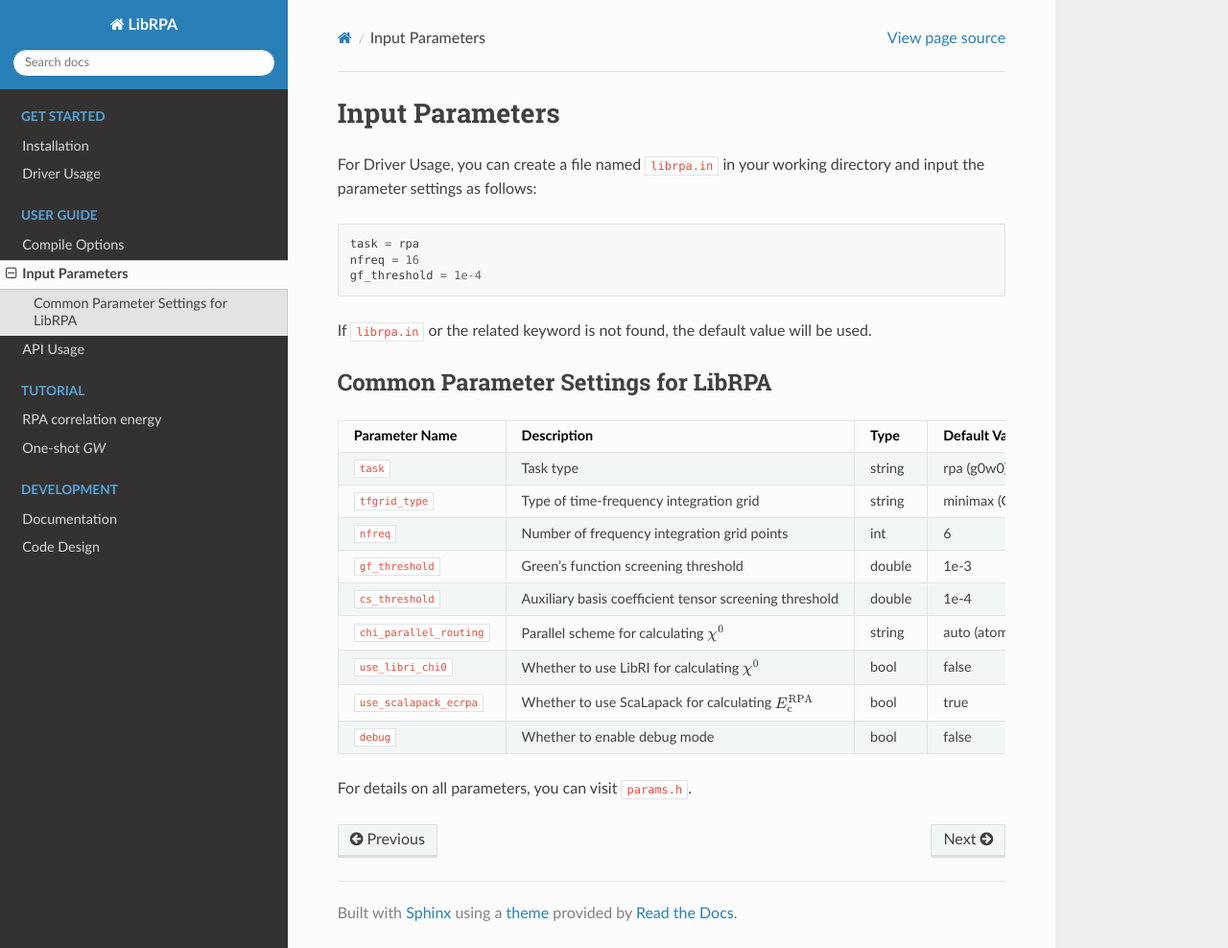
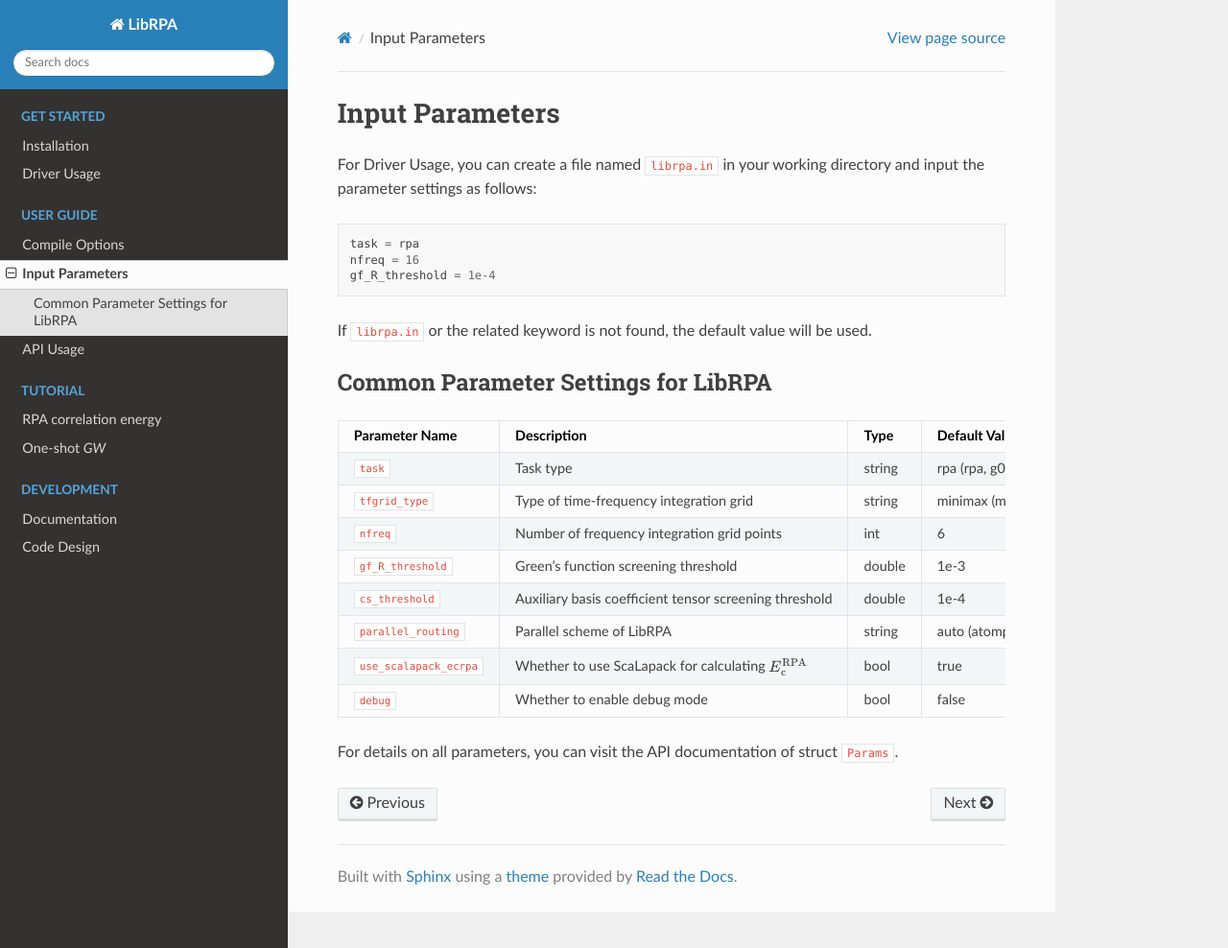
Before and after one commit to Srlive1201/LibRPA, a Sphinx documentation site: the page built from docs/user_guide/input_parameters.md, in a window 1280 px wide and 988 px high. Shown: the whole window at 96% size. Built offline with Sphinx 7.4.7 and the Read the Docs theme 2.0.0, drawn with Linux system fonts in a browser that asks for light colours; pages that are not in the unit, such as notebooks, are missing from menus; cross-references to code outside the pages are shown as plain code.

Commit message:
doc: update input parameters

````diff
--- a/docs/conf.py
+++ b/docs/conf.py
@@ -57,12 +57,16 @@ extensions = [
 doxygen_build_dir = "doxygen/librpa"
 doxylink = {
     "librpa": (f"{doxygen_build_dir}/html/tagfile.xml", f"{doxygen_build_dir}/html"),
-    "params": (f"{doxygen_build_dir}/html/tagfile.xml", f"{doxygen_build_dir}/html"),
 }
 
 # -- Options for MyST output -------------------------------------------------
 # myst_heading_anchors = 3
 myst_heading_anchors = True
+# Making Sphinx Support Markdown Math Formulas
+myst_enable_extensions = [
+    "dollarmath",  # Enable $ symbol for inline math
+    "amsmath",     # Enable $$ symbol for display math
+]
 
 # -- Options for todo extension -------------------------------------------------
 # todo_include_todos = True
@@ -81,13 +85,6 @@ html_title = "LibRPA Documentation"
 # so a file named "default.css" will overwrite the builtin "default.css".
 html_static_path = ['_static']
 
-
-# Making Sphinx Support Markdown Math Formulas
-myst_enable_extensions = [
-    "dollarmath",  # Enable $ symbol for inline math
-    "amsmath",     # Enable $$ symbol for display math
-]
-
 # Configure MathJax
 mathjax3_config = {
     'tex': {
--- a/docs/user_guide/input_parameters.md
+++ b/docs/user_guide/input_parameters.md
@@ -1,29 +1,25 @@
 # Input Parameters
-
-
 
 For Driver Usage, you can create a file named `librpa.in` in your working directory and input the parameter settings as follows:
 
 ```
 task = rpa
 nfreq = 16
-gf_threshold = 1e-4
+gf_R_threshold = 1e-4
 ```
 If `librpa.in` or the related keyword is not found, the default value will be used.
 
 ## Common Parameter Settings for LibRPA
 
-| Parameter Name       | Description                                               | Type   | Default Value (Options)         |
-|----------------------|-----------------------------------------------------------|--------|---------------------------------|
-| `task`               | Task type                                                 | string | rpa (g0w0)                      |
-| `tfgrid_type`        | Type of time-frequency integration grid                   | string | minimax (GL, etc.)   |
-| `nfreq`              | Number of frequency integration grid points               | int    | 6                              |
-| `gf_threshold`       | Green's function screening threshold                      | double | 1e-3                            |
-| `cs_threshold`       | Auxiliary basis coefficient tensor screening threshold    | double | 1e-4                            |
-| `chi_parallel_routing` | Parallel scheme for calculating $\chi^0$                 | string | auto (atompair, rtau, libri)     |
-| `use_libri_chi0`     | Whether to use LibRI for calculating $\chi^0$             | bool   | false                           |
-| `use_scalapack_ecrpa`| Whether to use ScaLapack for calculating $E_\text{c}^{\text{RPA}}$ | bool   | true                           |
-| `debug`              | Whether to enable debug mode                              | bool   | false                           |
+| Parameter Name         | Description                                                        | Type   | Default Value (Options)      |
+|------------------------|--------------------------------------------------------------------|--------|------------------------------|
+| `task`                 | Task type                                                          | string | rpa (rpa, g0w0, exx)         |
+| `tfgrid_type`          | Type of time-frequency integration grid                            | string | minimax (minimax, GL, etc.)  |
+| `nfreq`                | Number of frequency integration grid points                        | int    | 6                            |
+| `gf_R_threshold`       | Green's function screening threshold                               | double | 1e-3                         |
+| `cs_threshold`         | Auxiliary basis coefficient tensor screening threshold             | double | 1e-4                         |
+| `parallel_routing`     | Parallel scheme of LibRPA                                          | string | auto (atompair, rtau, libri) |
+| `use_scalapack_ecrpa`  | Whether to use ScaLapack for calculating $E_\text{c}^{\text{RPA}}$ | bool   | true                         |
+| `debug`                | Whether to enable debug mode                                       | bool   | false                        |
 
-
-For details on all parameters, you can visit {params}`params.h`.
+For details on all parameters, you can visit the API documentation of struct {librpa}`Params`.
````
Also changed, not shown: 2 other files.
